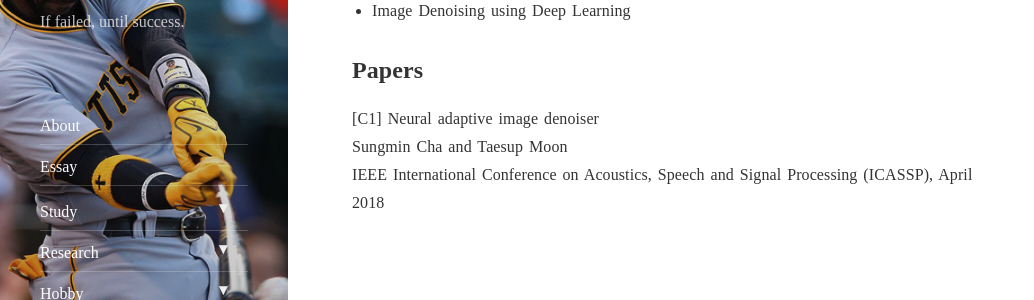
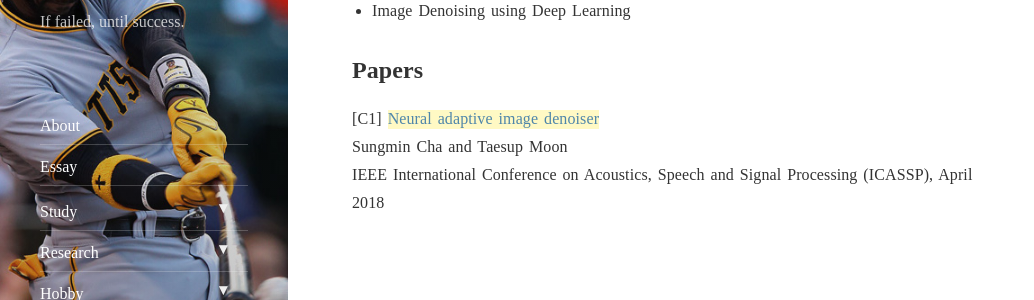
Before and after one commit to csm9493/csm9493.github.io, a Jekyll site: the page built from about.md, in a window 1280 px wide and 900 px high, scrolled down 742 px. Shown: the part 150-450 px from the top of the window, without its empty margins (0-1034 px from the left). Built offline with Jekyll 4.4.1, drawn with Linux system fonts in a browser that asks for light colours; nearby versions of some CDN libraries; part of the change alters nothing that is shown.

```diff
--- a/about.md
+++ b/about.md
@@ -31,6 +31,6 @@ Pukyoung National University(PKNU)
 
 ## Papers
 
-[C1] Neural adaptive image denoiser
+[C1] [Neural adaptive image denoiser](https://2018.ieeeicassp.org/Papers/ViewPapers.asp?PaperNum=3035)
 Sungmin Cha and Taesup Moon
 IEEE International Conference on Acoustics, Speech and Signal Processing (ICASSP), April 2018
```
